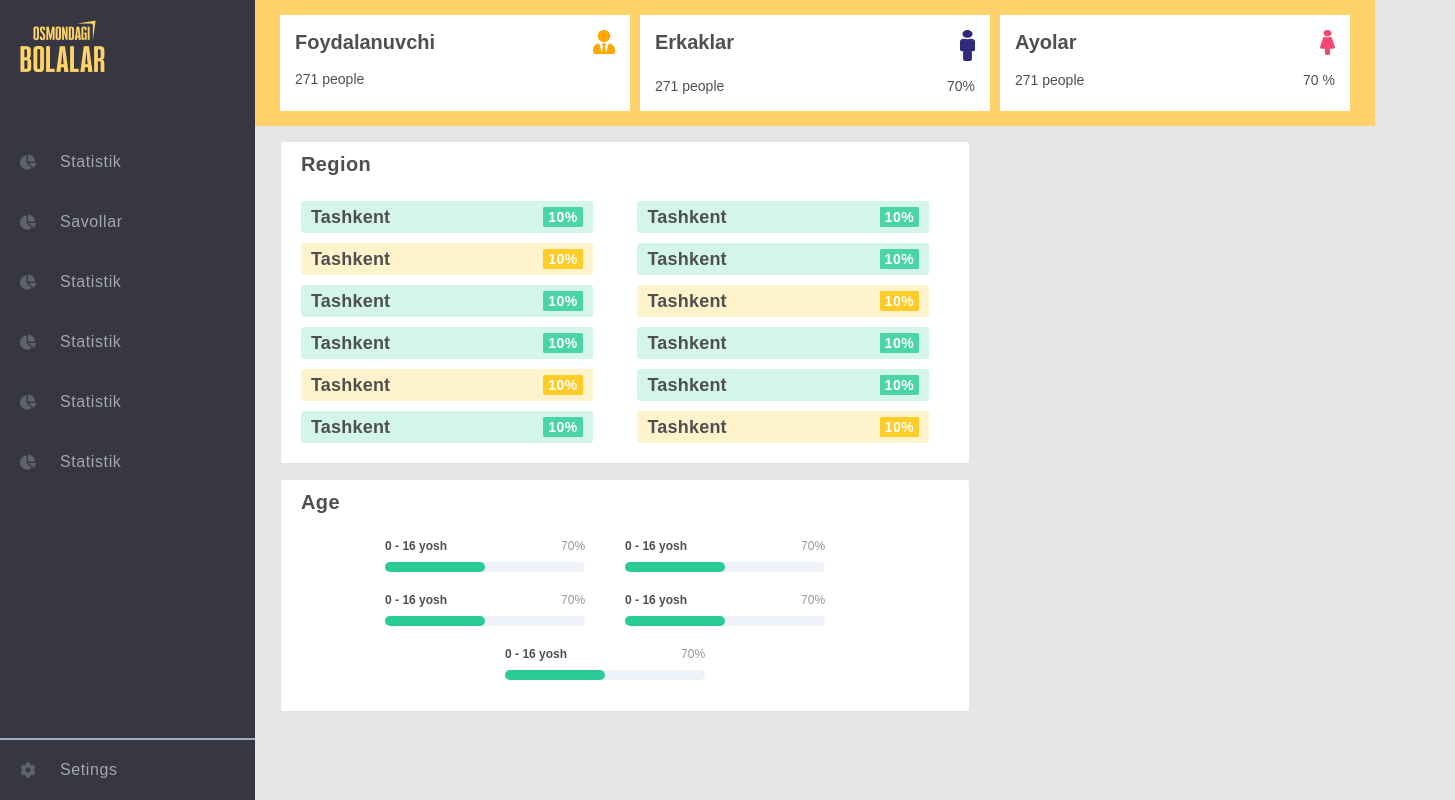
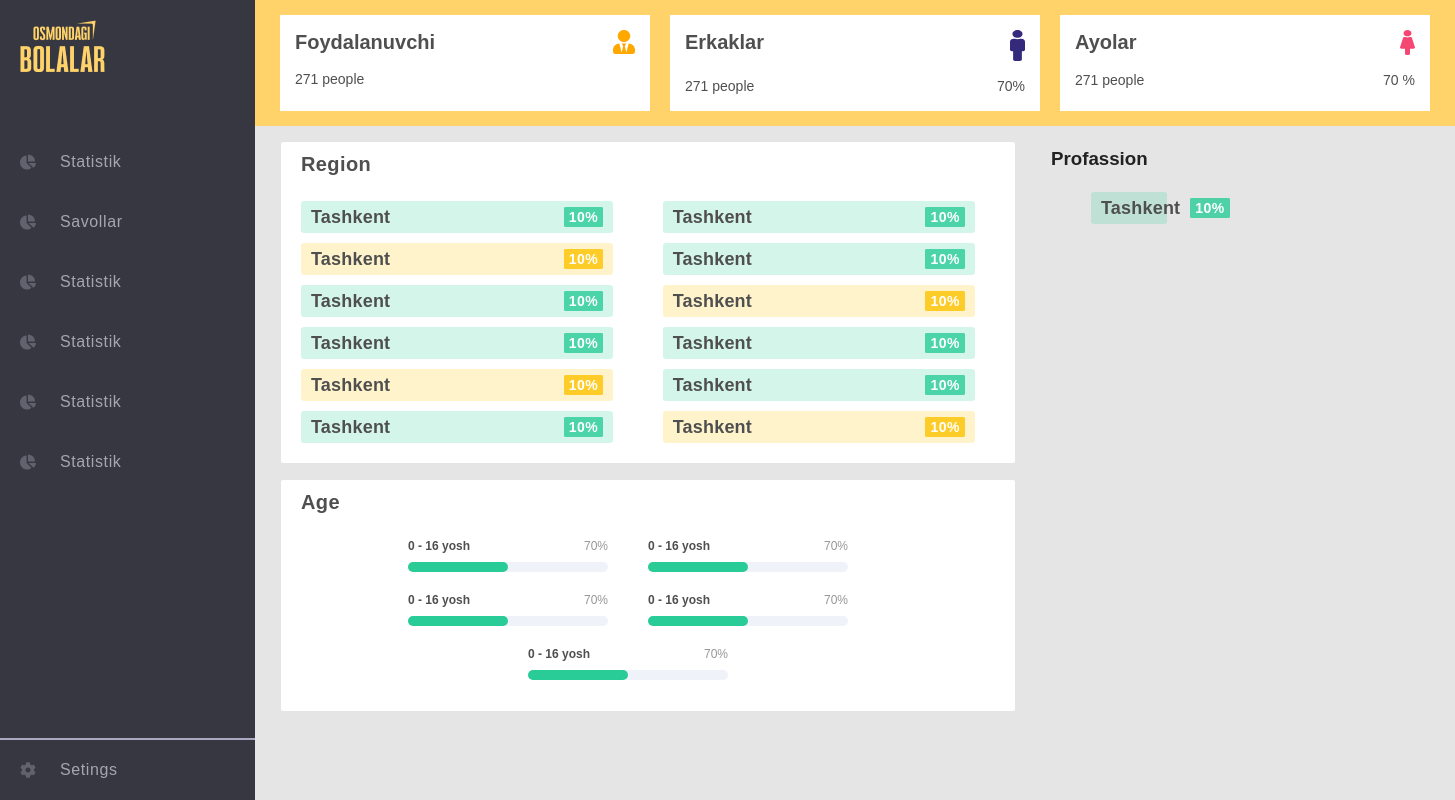
Before and after one commit to abutechuz/osmondagi-bolalar-admin, a React (Create React App) app: page /statistics in a window 1280 px wide. Shown: the whole page, 1455 px wide, since content can reach past the window. Built offline with nearby package versions, Linux system fonts and the light colour scheme.

Commit message:
change header

```diff
--- a/src/components/DashAge/DashAge.scss
+++ b/src/components/DashAge/DashAge.scss
@@ -1,5 +1,5 @@
 .stats__age {
-  width: 64.5%;
+  width: 100%;
   background-color: #fff;
 }
 .stats-age {
--- a/src/components/DashMain/DashMain.scss
+++ b/src/components/DashMain/DashMain.scss
@@ -11,13 +11,13 @@
   margin: 0;
   list-style: none;
   display: flex;
-  justify-content: space-between;
+  // justify-content: space-between;
 }
 .genral-stat__item {
-  width: 350px;
+  width: 370px;
   background-color: #fff;
   padding: 15px;
-  margin-right: 10px;
+  margin-right: 20px;
 
   &:last-child {
     margin-right: 0;
--- a/src/components/DashReg/DashReg.scss
+++ b/src/components/DashReg/DashReg.scss
@@ -1,5 +1,5 @@
 .stats__reg {
-  width: 64.5%;
+  width: 100% ;
   background-color: #fff;
 }
 .stats-reg {
--- a/src/screens/Stat/Stat.js
+++ b/src/screens/Stat/Stat.js
@@ -2,17 +2,19 @@ import './Stat.scss'
 import Container from '../../components/Container/Container'
 import DashReg from '../../components/DashReg/DashReg'
 import DashAge from '../../components/DashAge/DashAge'
+import DashProf from '../../components/DashProf/DashProf'
 
 function Stat() {
     return (
         <>
             <section className='stats'>
                 <h2 className='visually-hidden'>section</h2>
-                <Container>
+                <Container className="stats__container">
                     <div className='stats__inner'>
                         <DashReg />
                         <DashAge />
                     </div>
+                    <DashProf />
                 </Container>
             </section>
         </>
--- a/src/screens/Stat/Stat.scss
+++ b/src/screens/Stat/Stat.scss
@@ -3,3 +3,12 @@
   height: 83vh;
   padding-bottom: 25px;
 }
+.stats__container {
+  display: flex;
+  align-items: flex-start;
+}
+.stats__inner {
+ width: 64%;
+ flex-shrink: 0;
+ margin-right: 35px;
+}
```
